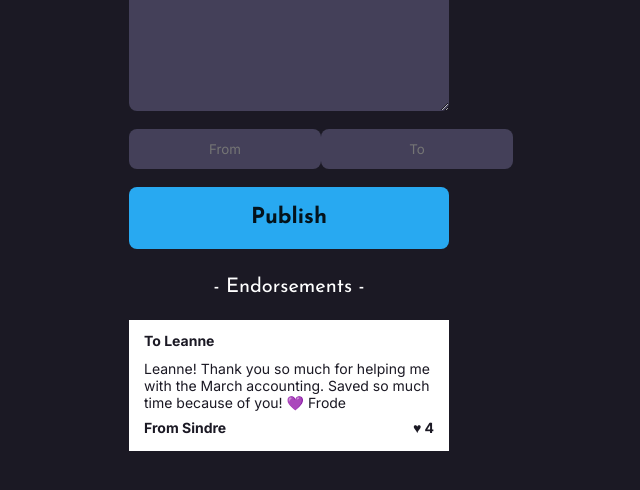
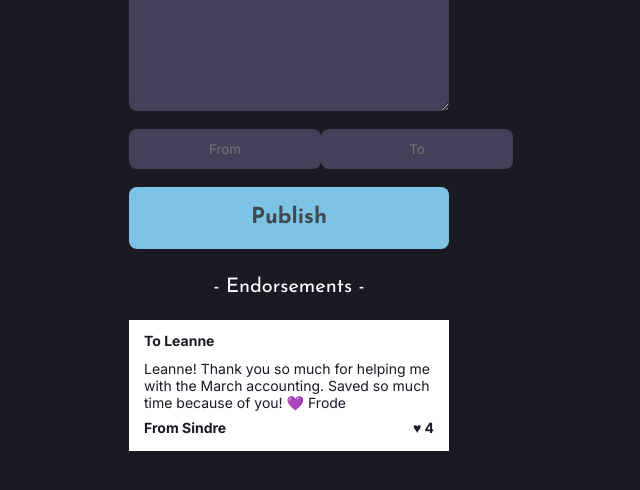
Before and after one commit to Hook-88/we-are-the-champions, a website built with Vite: page index.html in a window 1280 px wide. Shown: the part 210-700 px from the top of the page, without its empty margins (351-991 px from the left). Built offline with nearby package versions, Linux system fonts and the light colour scheme; no server answers.

Commit message:
Add disabled-btn styles

```diff
--- a/index.css
+++ b/index.css
@@ -88,6 +88,15 @@ input[type="text"] {
     cursor: pointer;
 }
 
+.disabled-btn {
+    background-color: #7ec2e6;
+    color: #3f4a50;
+}
+
+.disabled-btn:hover {
+    cursor: not-allowed;
+}
+
 /* lists */
 
 ul {
--- a/index.html
+++ b/index.html
@@ -36,7 +36,7 @@
                 placeholder="To"
                 >
         </div>
-        <button class="publish-btn" id="publish-btn">Publish</button>
+        <button class="publish-btn disabled-btn" id="publish-btn" disabled>Publish</button>
         <h2>- Endorsements -</h2>
         <ul id="list-of-endorsements">
             <li class="card">
```
